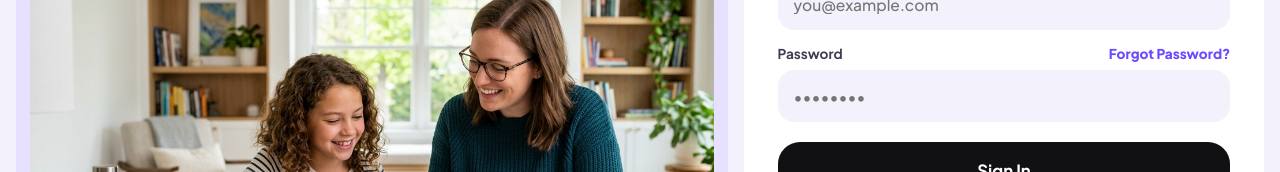
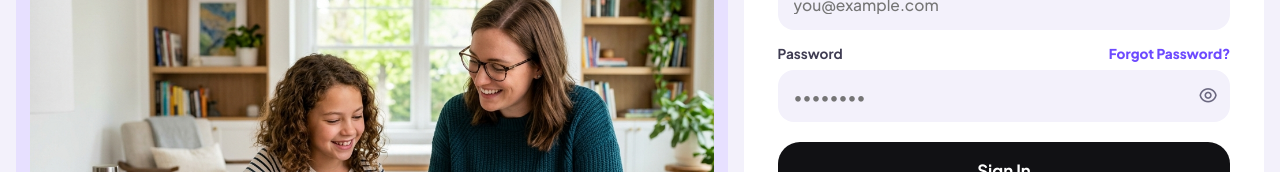
Before and after one commit to finufawas/tutrly, a React (Vite) app: page /login in a window 1280 px wide. Shown: the part 415-587 px from the top of the page. Built offline with nearby package versions, Linux system fonts and the light colour scheme; no server answers.

Commit message:
Add password visibility toggle in Login page

```diff
--- a/src/pages/Login.jsx
+++ b/src/pages/Login.jsx
@@ -18,6 +18,7 @@ function Login() {
   const [error, setError] = useState('');
   const [message, setMessage] = useState('');
   const [loading, setLoading] = useState(false);
+  const [showPassword, setShowPassword] = useState(false);
   const navigate = useNavigate();
 
   const handleResetPassword = async () => {
@@ -137,12 +138,22 @@ function Login() {
               <label className="field-label" style={{ margin: 0 }}>Password</label>
               {isLogin && <button type="button" className="text-btn" onClick={handleResetPassword}>Forgot Password?</button>}
             </div>
-            <input className="input" type="password" placeholder="••••••••" value={password} onChange={(e) => setPassword(e.target.value)} required minLength={isLogin ? '6' : '8'} />
+            <div style={{ position: 'relative' }}>
+              <input className="input" type={showPassword ? "text" : "password"} placeholder="••••••••" value={password} onChange={(e) => setPassword(e.target.value)} required minLength={isLogin ? '6' : '8'} style={{ paddingRight: '2.5rem' }} />
+              <button type="button" onClick={() => setShowPassword(!showPassword)} style={{ position: 'absolute', right: '0.8rem', top: '50%', transform: 'translateY(-50%)', background: 'none', border: 'none', cursor: 'pointer', color: 'var(--muted)', display: 'flex', alignItems: 'center' }}>
+                <i className={showPassword ? "ri-eye-off-line" : "ri-eye-line"} style={{ fontSize: '1.2rem' }}></i>
+              </button>
+            </div>
           </div>
           {!isLogin && (
             <div>
               <label className="field-label">Confirm Password</label>
-              <input className={`input ${mismatch ? 'invalid' : ''}`} type="password" placeholder="••••••••" value={confirmPassword} onChange={(e) => setConfirmPassword(e.target.value)} required minLength="8" />
+              <div style={{ position: 'relative' }}>
+                <input className={`input ${mismatch ? 'invalid' : ''}`} type={showPassword ? "text" : "password"} placeholder="••••••••" value={confirmPassword} onChange={(e) => setConfirmPassword(e.target.value)} required minLength="8" style={{ paddingRight: '2.5rem' }} />
+                <button type="button" onClick={() => setShowPassword(!showPassword)} style={{ position: 'absolute', right: '0.8rem', top: '50%', transform: 'translateY(-50%)', background: 'none', border: 'none', cursor: 'pointer', color: 'var(--muted)', display: 'flex', alignItems: 'center' }}>
+                  <i className={showPassword ? "ri-eye-off-line" : "ri-eye-line"} style={{ fontSize: '1.2rem' }}></i>
+                </button>
+              </div>
               {mismatch && <span className="field-error"><i className="ri-error-warning-line"></i> Passwords do not match</span>}
             </div>
           )}
```
